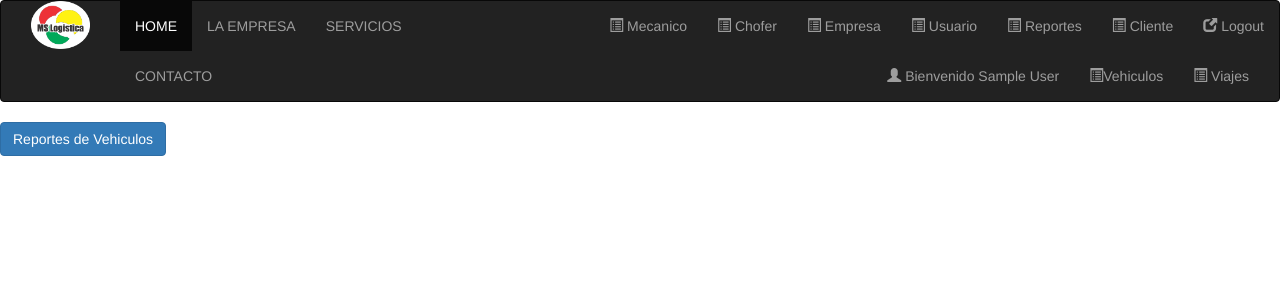
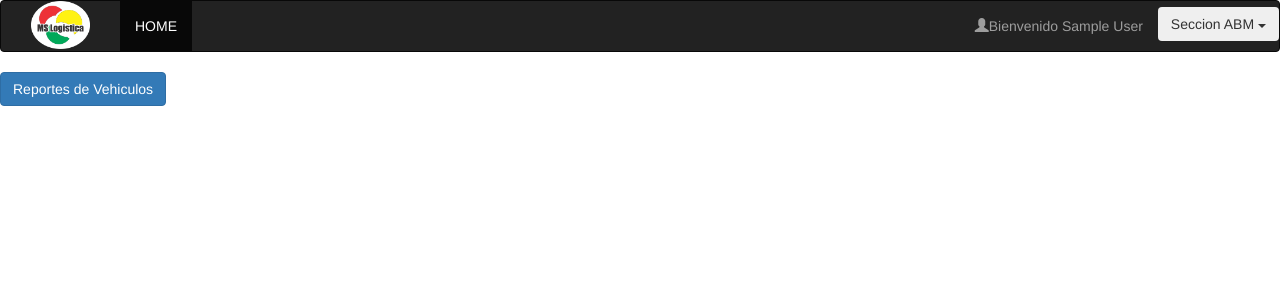
Before and after one commit to ProgramacionWebII/LogIkw, a PHP site: page /LogIkw/vistas/reportes.php in a window 1280 px wide. Shown: the top 300 px of the page. Run offline with PHP 8.4, Linux system fonts and the light colour scheme; the visitor is signed in with stand-in values (Sample User, id 1).

Commit message:
Agrego  vista Reporte

```diff
--- a/vistas/admin/abmChofer.php
+++ b/vistas/admin/abmChofer.php
@@ -48,6 +48,7 @@
 				<li><a href=" <?php echo 'abmMecanico.php'; ?>"><span class="glyphicon glyphicon-list-alt" ></span> Mecanico</a></li>
 				<li><a href=" <?php echo 'abmViajes.php'; ?>"><span class="glyphicon glyphicon-list-alt" ></span> Viajes</a></li>
 				<li><a href=" <?php echo 'abmVehiculo.php'; ?>"><span class="glyphicon glyphicon-list-alt" ></span>Vehiculos</a></li>
+				<li><a href=" <?php echo 'reportes.php'; ?>"><span class="glyphicon glyphicon-list-alt" ></span>reportes</a></li>
 				<li class="divider"></li>
 				<li><a href=""  data-toggle="modal" data-target="#logout"><span class="glyphicon glyphicon-new-window" ></span> Logout</a></li>
 		  </ul>
--- a/vistas/admin/abmCliente.php
+++ b/vistas/admin/abmCliente.php
@@ -48,6 +48,7 @@
 				<li><a href=" <?php echo 'abmMecanico.php'; ?>"><span class="glyphicon glyphicon-list-alt" ></span> Mecanico</a></li>
 				<li><a href=" <?php echo 'abmViajes.php'; ?>"><span class="glyphicon glyphicon-list-alt" ></span> Viajes</a></li>
 				<li><a href=" <?php echo 'abmVehiculo.php'; ?>"><span class="glyphicon glyphicon-list-alt" ></span>Vehiculos</a></li>
+				<li><a href=" <?php echo 'reportes.php'; ?>"><span class="glyphicon glyphicon-list-alt" ></span>reportes</a></li>
 				<li class="divider"></li>
 				<li><a href=""  data-toggle="modal" data-target="#logout"><span class="glyphicon glyphicon-new-window" ></span> Logout</a></li>
 		  </ul>
--- a/vistas/admin/abmEmpresa.php
+++ b/vistas/admin/abmEmpresa.php
@@ -48,6 +48,7 @@
 				<li><a href=" <?php echo 'abmMecanico.php'; ?>"><span class="glyphicon glyphicon-list-alt" ></span> Mecanico</a></li>
 				<li><a href=" <?php echo 'abmViajes.php'; ?>"><span class="glyphicon glyphicon-list-alt" ></span> Viajes</a></li>
 				<li><a href=" <?php echo 'abmVehiculo.php'; ?>"><span class="glyphicon glyphicon-list-alt" ></span>Vehiculos</a></li>
+				<li><a href=" <?php echo 'reportes.php'; ?>"><span class="glyphicon glyphicon-list-alt" ></span>reportes</a></li>
 				<li class="divider"></li>
 				<li><a href=""  data-toggle="modal" data-target="#logout"><span class="glyphicon glyphicon-new-window" ></span> Logout</a></li>
 		  </ul>
--- a/vistas/admin/abmViajes.php
+++ b/vistas/admin/abmViajes.php
@@ -96,7 +96,7 @@
 
 		<td><button type='button' onclick='(generarQr())' id='qr' class='btn btn-info btn-md glyphicon glyphicon-qrcode' value='".$viaje['id']."'></button></td>
 
-		 <td><button type='button' onclick='(infoExtendida())' name='info' class='btn btn-info glyphicon glyphicon-plus-sign'></button></td>
+		 <td><button type='button' onclick='(infoExtendida(".$viaje['id']."))' name='info' class='btn btn-info glyphicon glyphicon-plus-sign'></button></td>
 
 		 <td><button type='submit' id='modificar' onclick= 'modificar()' name='alterar' value='modificar' class='btn btn-primary '>Modificar</button></td>
 
--- a/vistas/reportes.php
+++ b/vistas/reportes.php
@@ -41,43 +41,30 @@
 	     <img src="../image/logo.png">
 	    </div>
 	    <ul class="nav navbar-nav col-sm-4">
-      <li class="active"><a href="<?php echo 'adminLogeado.php'; ?>">HOME</a></li>
-	  <li><a href="#">LA EMPRESA</a></li>
-      <li><a href="#">SERVICIOS</a></li>
-      <li><a href="#">CONTACTO</a></li>
+	      <li class="active"><a href="<?php echo '../vistas/adminLogeado.php'; ?>">HOME</a></li>
+	    </ul>
+		<ul class="dropdown nav navbar-nav navbar-right nombreLogeado" style="padding-top: 0.5%;">
+		  <button class="btn dropdown-toggle" type="button" data-toggle="dropdown">Seccion ABM
+		  <span class="caret"></span></button>
+		  <ul class="dropdown-menu">
+				<li><a href=" <?php echo 'admin/abmCliente.php'; ?>"><span class="glyphicon glyphicon-list-alt" ></span> Cliente</a></li>
+				<li><a href=" <?php echo 'admin/abmUsuario.php'; ?>"><span class="glyphicon glyphicon-list-alt" ></span> Usuario</a></li>
+				<li><a href=" <?php echo 'admin/abmEmpresa.php'; ?>"><span class="glyphicon glyphicon-list-alt" ></span> Empresa</a></li>
+				<li><a href=" <?php echo 'admin/abmChofer.php'; ?>"><span class="glyphicon glyphicon-list-alt" ></span> Chofer</a></li>
+				<li><a href=" <?php echo 'admin/abmMecanico.php'; ?>"><span class="glyphicon glyphicon-list-alt" ></span> Mecanico</a></li>
+				<li><a href=" <?php echo 'admin/abmViajes.php'; ?>"><span class="glyphicon glyphicon-list-alt" ></span> Viajes</a></li>
+				<li><a href=" <?php echo 'admin/abmVehiculo.php'; ?>"><span class="glyphicon glyphicon-list-alt" ></span>Vehiculos</a></li>
+				<li><a href=" <?php echo 'reportes.php'; ?>"><span class="glyphicon glyphicon-list-alt" ></span>reportes</a></li>
+				<li class="divider"></li>
+				<li><a href=""  data-toggle="modal" data-target="#logout"><span class="glyphicon glyphicon-new-window" ></span> Logout</a></li>
+		  </ul>
 		</ul>
 	    <ul class="nav navbar-nav navbar-right">
-		<li><a href=""  data-toggle="modal" data-target="#logout"><span class="glyphicon glyphicon-new-window" ></span> Logout</a></li>
-	</ul>
-	<ul class="nav navbar-nav navbar-right">
-		<li><a href=" <?php echo 'admin/abmCliente.php'; ?>"><span class="glyphicon glyphicon-list-alt" ></span> Cliente</a></li>
-	</ul>
-		<ul class="nav navbar-nav navbar-right">
-		<li><a href=" <?php echo 'reportes.php'; ?>"><span class="glyphicon glyphicon-list-alt" ></span> Reportes</a></li>
-	</ul>
-		<ul class="nav navbar-nav navbar-right">
-		<li><a href=" <?php echo 'admin/abmUsuario.php'; ?>"><span class="glyphicon glyphicon-list-alt" ></span> Usuario</a></li>
-	</ul>
-	<ul class="nav navbar-nav navbar-right">
-		<li><a href=" <?php echo 'admin/abmEmpresa.php'; ?>"><span class="glyphicon glyphicon-list-alt" ></span> Empresa</a></li>
-	</ul>
-	<ul class="nav navbar-nav navbar-right">
-		<li><a href=" <?php echo 'admin/abmChofer.php'; ?>"><span class="glyphicon glyphicon-list-alt" ></span> Chofer</a></li>
-	</ul>
-	<ul class="nav navbar-nav navbar-right">
-		<li><a href=" <?php echo 'admin/abmMecanico.php'; ?>"><span class="glyphicon glyphicon-list-alt" ></span> Mecanico</a></li>
-	</ul>
-	<ul class="nav navbar-nav navbar-right">
-		<li><a href=" <?php echo 'admin/abmViajes.php'; ?>"><span class="glyphicon glyphicon-list-alt" ></span> Viajes</a></li>
-	</ul>
-		<ul class="nav navbar-nav navbar-right">
-		<li><a href=" <?php echo 'admin/abmVehiculo.php'; ?>"><span class="glyphicon glyphicon-list-alt" ></span>Vehiculos</a></li>
-	</ul>
-	<ul class="nav navbar-nav navbar-right">
-		<li><a href=""><span class="glyphicon glyphicon-user" ></span> Bienvenido <?php echo $admin['nombre'] ?></a></li>
+	    	<li><a href=""><span class="glyphicon glyphicon-user" ></span>Bienvenido <?php echo $admin['nombre'] ?></a></li>
 	    </ul>
 	</div>
 </nav>
+
 
 
 
```
Also changed, not shown: js/abmViajes.js (+3 -5 lines). Lines whose indentation alone changed are shown as unchanged.
